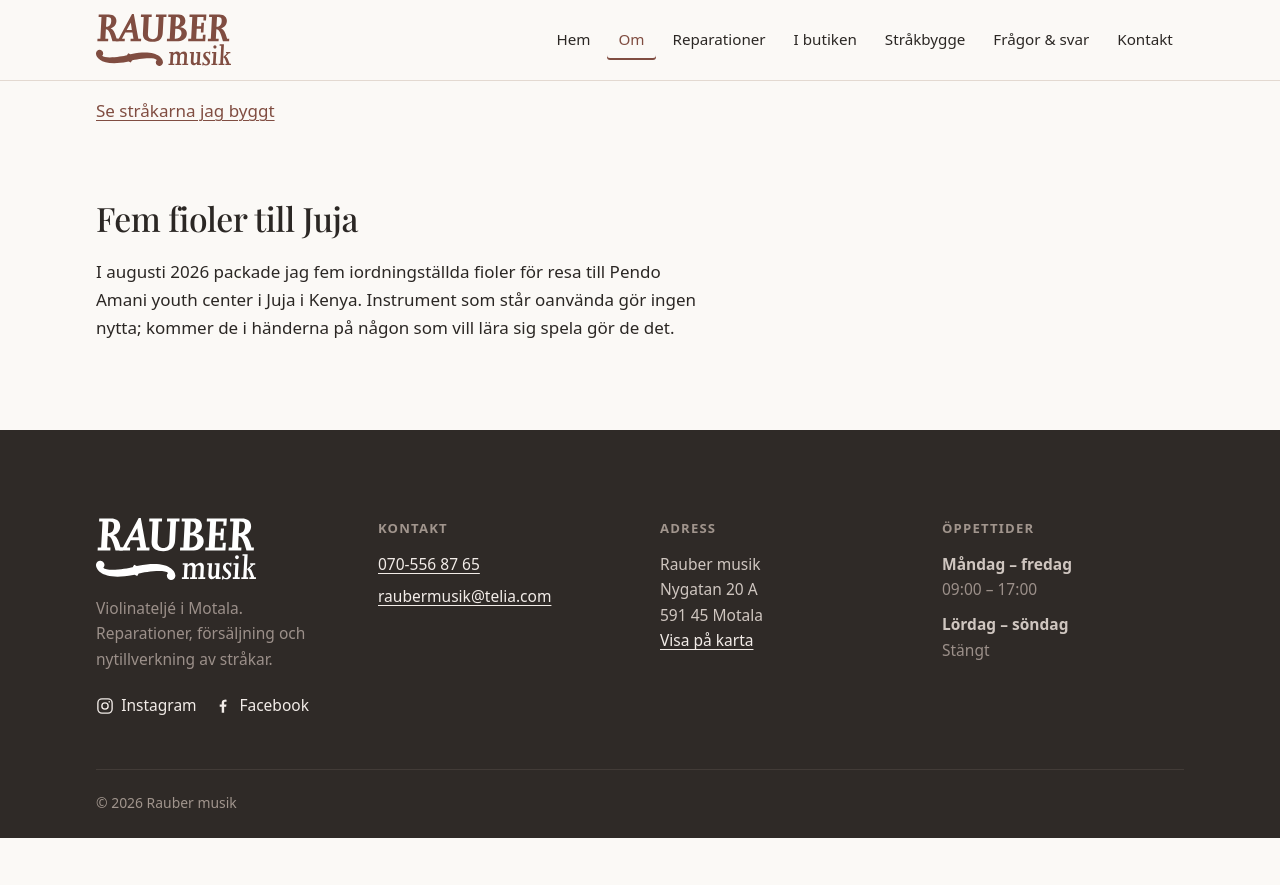
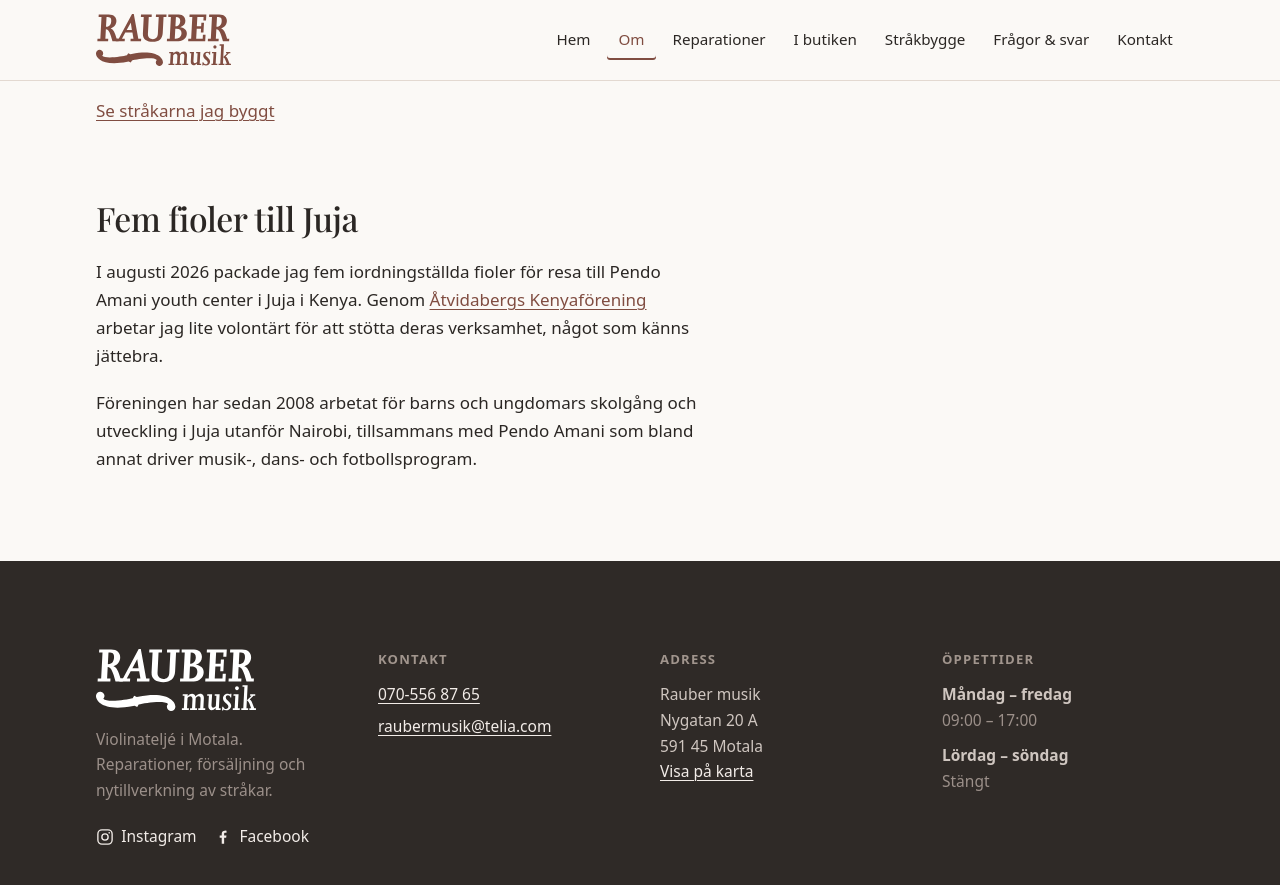
Before and after one commit to teyrow/raubermusik.com, a Jekyll site: the page built from om.md, in a window 1280 px wide and 900 px high, scrolled down 2018 px. Shown: the top 885 px of the window. Built offline with Jekyll 4.4.1, drawn with Linux system fonts in a browser that asks for light colours; before the commit the page ends 2856 px from its top, so only the background shows below that.

Commit message:
Skriv om Kenya-avsnittet med Hans-Peters egna ord
Facebook-posten var avklippt bakom inloggningsväggen, så slutmeningen
var min gissning. Nu står det han faktiskt skrev: att han arbetar lite
volontärt genom Åtvidabergs Kenyaförening för att stötta deras
verksamhet.

Lade till en mening om vad föreningen gör, hämtad från kenyaforeningen.se.
Den förklarar varför det blev just fioler – partnern Pendo Amani driver
musik-, dans- och fotbollsprogram i Juja.

Co-Authored-By: Claude Opus 5 <noreply@anthropic.com>

```diff
--- a/om.md
+++ b/om.md
@@ -69,5 +69,10 @@ det bara att värma träet och göra om.
 ## Fem fioler till Juja
 
 I augusti 2026 packade jag fem iordningställda fioler för resa till Pendo
-Amani youth center i Juja i Kenya. Instrument som står oanvända gör ingen
-nytta; kommer de i händerna på någon som vill lära sig spela gör de det.
+Amani youth center i Juja i Kenya. Genom
+[Åtvidabergs Kenyaförening](https://www.kenyaforeningen.se/) arbetar jag lite
+volontärt för att stötta deras verksamhet, något som känns jättebra.
+
+Föreningen har sedan 2008 arbetat för barns och ungdomars skolgång och
+utveckling i Juja utanför Nairobi, tillsammans med Pendo Amani som bland annat
+driver musik-, dans- och fotbollsprogram.
```
